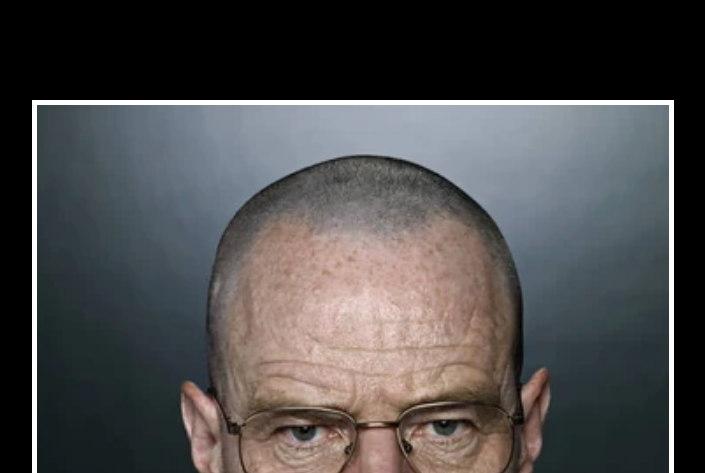
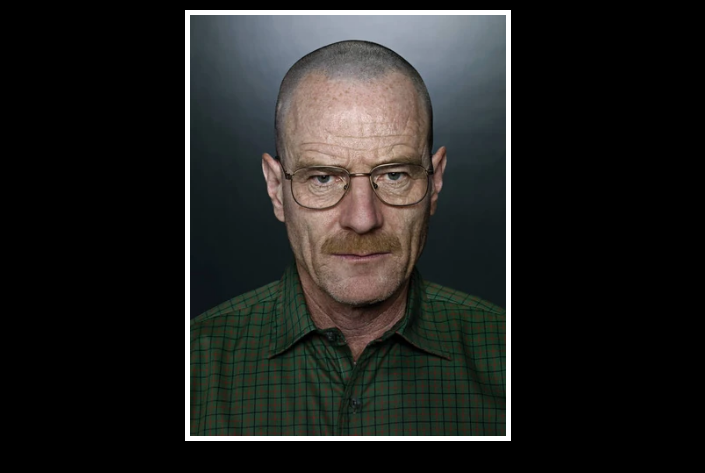
Before and after one commit to divyams08/meme, a plain HTML site: page index.html in a window 1280 px wide. Shown: the top 473 px of the page, without its empty margins (292-997 px from the left). Drawn offline with Linux system fonts and the light colour scheme; a web font is replaced by a local one.

Commit message:
Update style.css

```diff
--- a/style.css
+++ b/style.css
@@ -9,7 +9,7 @@ body {
   .poster {
     width: 50%;
     margin-left: 25%;
-    margin-top: 100px;
+    margin-top: 10px;
     color: white;
 
   font-family: "Kanit", sans-serif;
@@ -19,5 +19,5 @@ body {
 
   .motivation-img {
     border: 5px solid white;
-    width: 100%;
+    width: 50%;
   }
```
